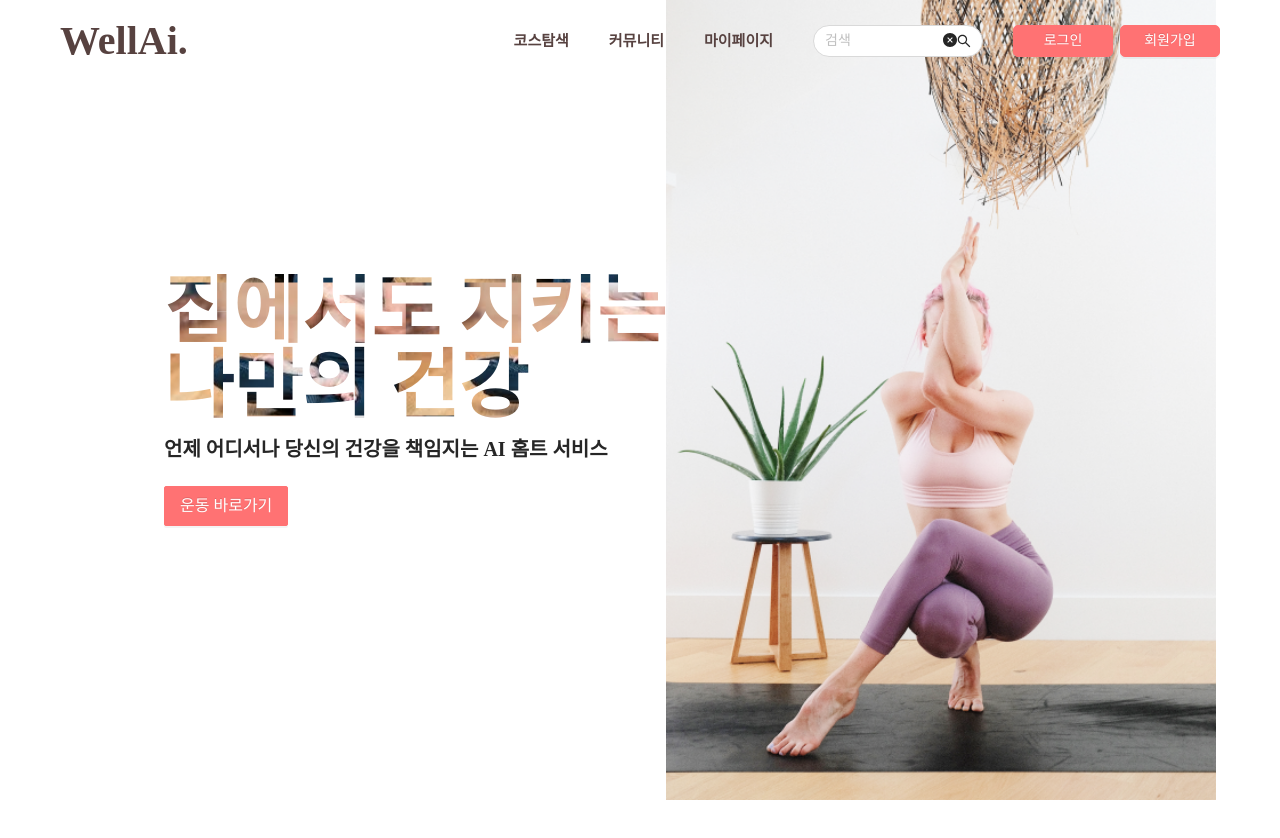
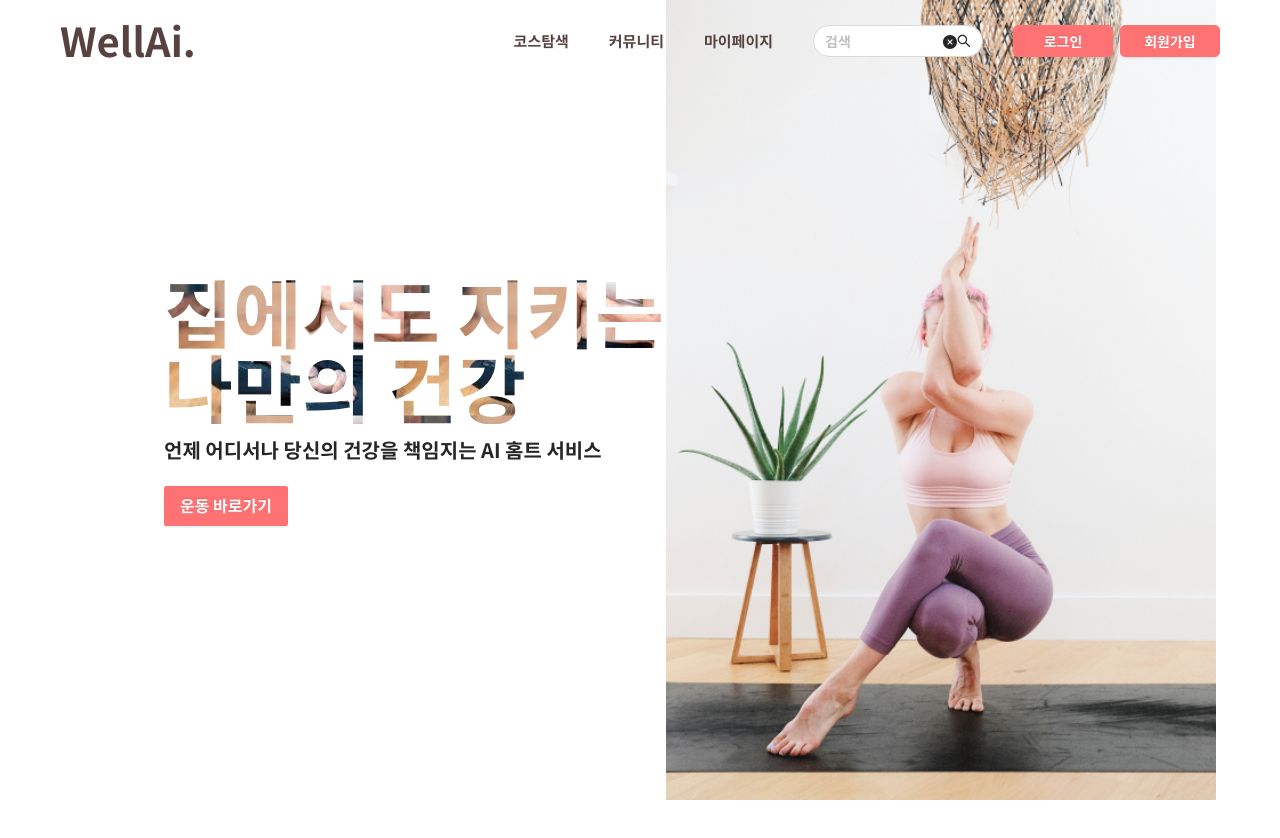
Before and after one commit to JShwa0429/wellai, a React (Create React App) app: page / in a window 1280 px wide. Shown: the top 838 px of the page. Built offline with nearby package versions, Linux system fonts and the light colour scheme.

Commit message:
refactor:글로벌 스타일 수정

```diff
--- a/src/styles/global-styles.ts
+++ b/src/styles/global-styles.ts
@@ -84,7 +84,7 @@ const GlobalStyle = createGlobalStyle`
         font-weight:900;
         src: url('./fonts/NotoSansKr/NotoSansKR-Black.woff2') format('woff2');
     }
-    /* @font-face{
+    @font-face{
         font-family: "Noto Sans KR" !important;
         font-size: 12px | 0.8em;
         font-style: normal;
@@ -98,7 +98,7 @@ const GlobalStyle = createGlobalStyle`
         font-style: normal;
         font-weight:400;
         src: local('Noto Sans KR'), url(${NotoSansKRBold}) format('woff2');
-    } */
+    }
 `;
 
 export default GlobalStyle;
```
